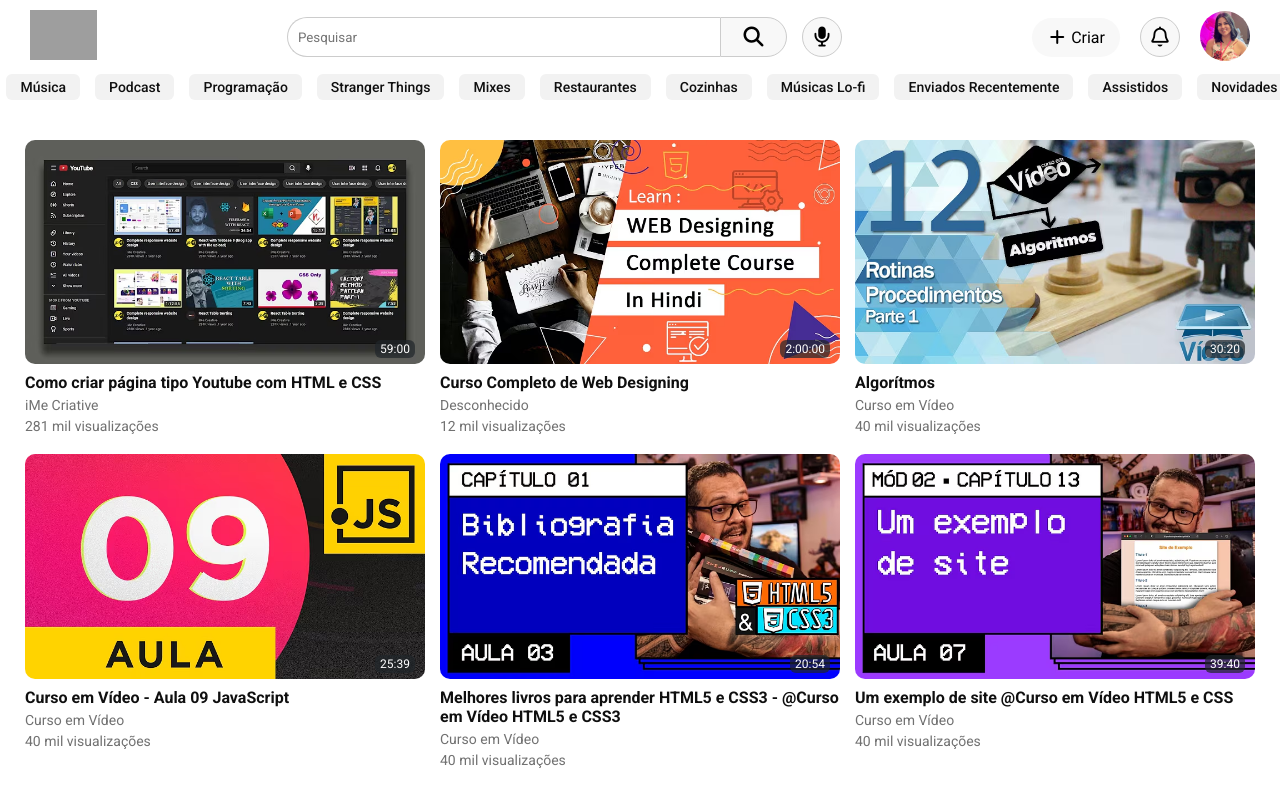
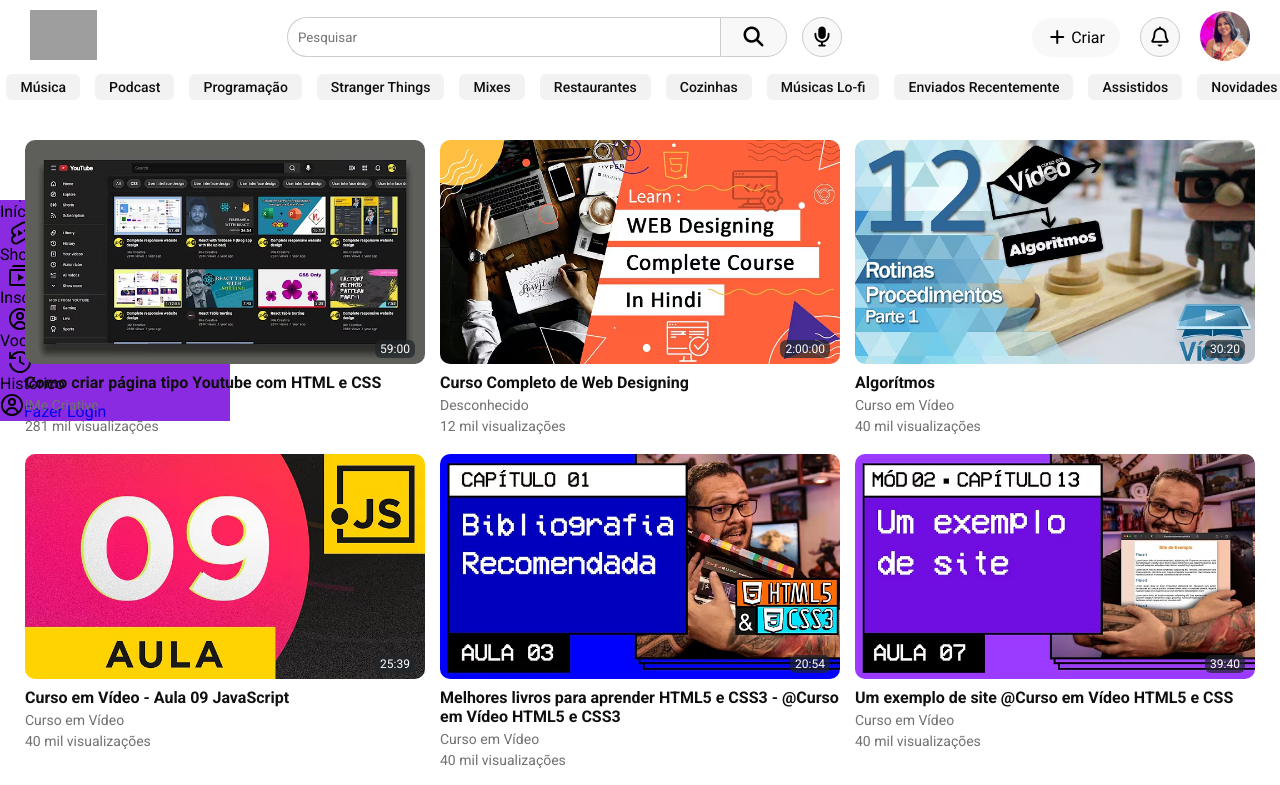
Before and after one commit to FS-FLEX-09-BEZERRA/aulaPositionCSS, a plain HTML site: page exercicio/exercicio.html in a window 1280 px wide. Shown: the top 785 px of the page. Drawn offline with Linux system fonts and the light colour scheme; grey boxes are pictures that could not be loaded.

Commit message:
inicio estilização aside

```diff
--- a/exercicio/exercicio.css
+++ b/exercicio/exercicio.css
@@ -148,6 +148,17 @@ header img {
   border: 1px solid blue;
 }
 
+.sidebar {
+  top: 200px;
+  width: 230px;
+  position: absolute;
+  background-color: blueviolet;
+}
+
+.sidebar-list > li > svg {
+  width: 40px;
+}
+
 .section-videos {
   display: flex;
   justify-content: end;
--- a/exercicio/exercicio.html
+++ b/exercicio/exercicio.html
@@ -61,6 +61,31 @@
       </nav>
     </div>
   </header>
+  <aside class="sidebar">
+    <nav>
+      <ul class="sidebar-list">
+        <li><svg xmlns="http://www.w3.org/2000/svg" height="2" viewBox="0 0 24 24" width="2" focusable="false" aria-hidden="true" style="pointer-events: none; display: inherit;">
+          <path d="m11.485 2.143-8 4.8-2 1.2a1 1 0 001.03 1.714L3 9.567V20a2 2 0 002 2h5v-8h4v8h5a2 2 0 002-2V9.567l.485.29a1 1 0 001.03-1.714l-2-1.2-8-4.8a1 1 0 00-1.03 0Z"></path>
+        </svg>Início</li>
+        <li><svg xmlns="http://www.w3.org/2000/svg" height="24" viewBox="0 0 24 24" width="24" focusable="false" aria-hidden="true" style="pointer-events: none; display: inherit;">
+          <path d="m13.467 1.19-8 4.7a5 5 0 00-.255 8.46 5 5 0 005.32 8.462l8-4.7a5 5 0 00.258-8.462 5 5 0 001.641-6.464l-.12-.217a5 5 0 00-6.844-1.78m5.12 2.79a2.999 2.999 0 01-1.067 4.107l-1.327.78a1 1 0 00.096 1.775l.943.423a3 3 0 01.288 5.323l-8 4.7a3 3 0 01-3.039-5.173l1.327-.78a1 1 0 00-.097-1.775l-.942-.423a3 3 0 01-.288-5.323l8-4.7a3 3 0 014.106 1.066ZM15 12l-5-3v6l5-3Z"></path>
+        </svg>Shorts</li>
+        <li><svg xmlns="http://www.w3.org/2000/svg" height="24" viewBox="0 0 24 24" width="24" focusable="false" aria-hidden="true" style="pointer-events: none; display: inherit;">
+          <path d="M18 1H6a2 2 0 00-2 2h16a2 2 0 00-2-2Zm3 4H3a2 2 0 00-2 2v13a2 2 0 002 2h18a2 2 0 002-2V7a2 2 0 00-2-2ZM3 20V7h18v13H3Zm13-6.5L10 10v7l6-3.5Z"></path>
+        </svg>Inscrições</li>
+        <li><svg xmlns="http://www.w3.org/2000/svg" height="24" viewBox="0 0 24 24" width="24" focusable="false" aria-hidden="true" style="pointer-events: none; display: inherit;">
+          <path d="M12 1C5.925 1 1 5.925 1 12s4.925 11 11 11 11-4.925 11-11S18.075 1 12 1Zm0 2a9 9 0 016.447 15.276 7 7 0 00-12.895 0A9 9 0 0112 3Zm0 2a4 4 0 100 8 4 4 0 000-8Zm0 2a2 2 0 110 4 2 2 0 010-4Zm-.1 9.001L11.899 16a5 5 0 014.904 3.61A8.96 8.96 0 0112 21a8.96 8.96 0 01-4.804-1.391 5 5 0 014.704-3.608Z"></path>
+        </svg>Você</li>
+        <li><svg xmlns="http://www.w3.org/2000/svg" height="24" viewBox="0 0 24 24" width="24" focusable="false" aria-hidden="true" style="pointer-events: none; display: inherit;">
+          <path d="M8.76 1.487a11 11 0 11-7.54 12.706 1 1 0 011.96-.4 9 9 0 0014.254 5.38A9 9 0 0016.79 4.38 9 9 0 004.518 7H7a1 1 0 010 2H1V3a1 1 0 012 0v2.678a11 11 0 015.76-4.192ZM12 6a1 1 0 00-1 1v5.58l.504.288 3.5 2a1 1 0 10.992-1.736L13 11.42V7a1 1 0 00-1-1Z"></path>
+        </svg>Histórico</li>
+        <hr>
+        <li><a href="#"><svg xmlns="http://www.w3.org/2000/svg" height="24" viewBox="0 0 24 24" width="24" focusable="false" aria-hidden="true" style="pointer-events: none; display: inherit;">
+          <path d="M12 1C5.925 1 1 5.925 1 12s4.925 11 11 11 11-4.925 11-11S18.075 1 12 1Zm0 2a9 9 0 016.447 15.276 7 7 0 00-12.895 0A9 9 0 0112 3Zm0 2a4 4 0 100 8 4 4 0 000-8Zm0 2a2 2 0 110 4 2 2 0 010-4Zm-.1 9.001L11.899 16a5 5 0 014.904 3.61A8.96 8.96 0 0112 21a8.96 8.96 0 01-4.804-1.391 5 5 0 014.704-3.608Z"></path>
+        </svg>Fazer Login</a></li>
+      </ul>
+    </nav>
+  </aside>
   <main>
     <section class="section-videos">
       <div class="div-item-video">
```
